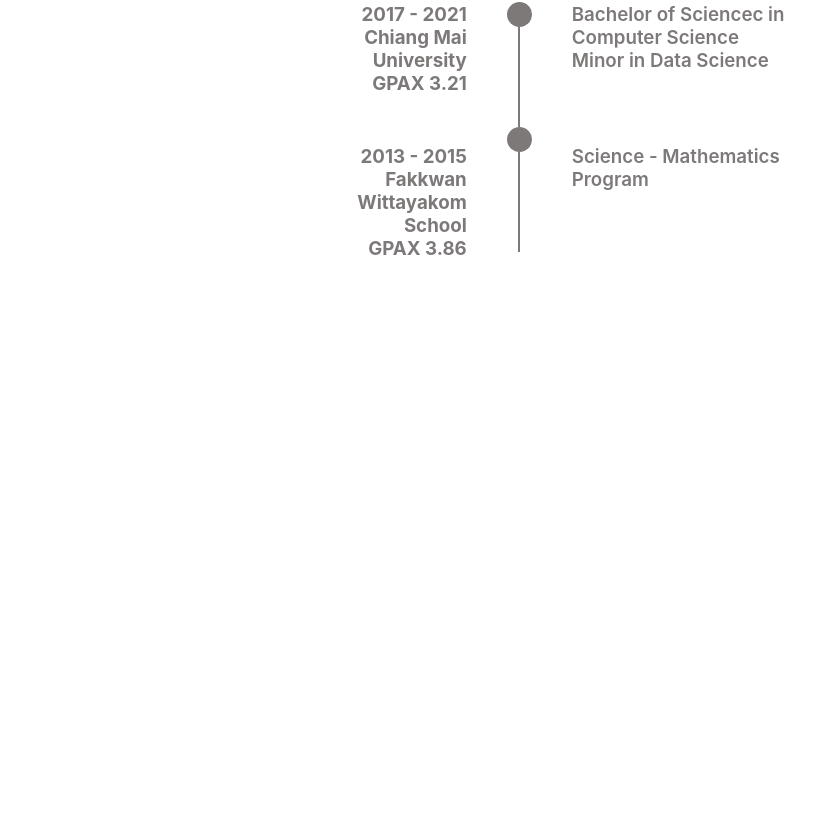
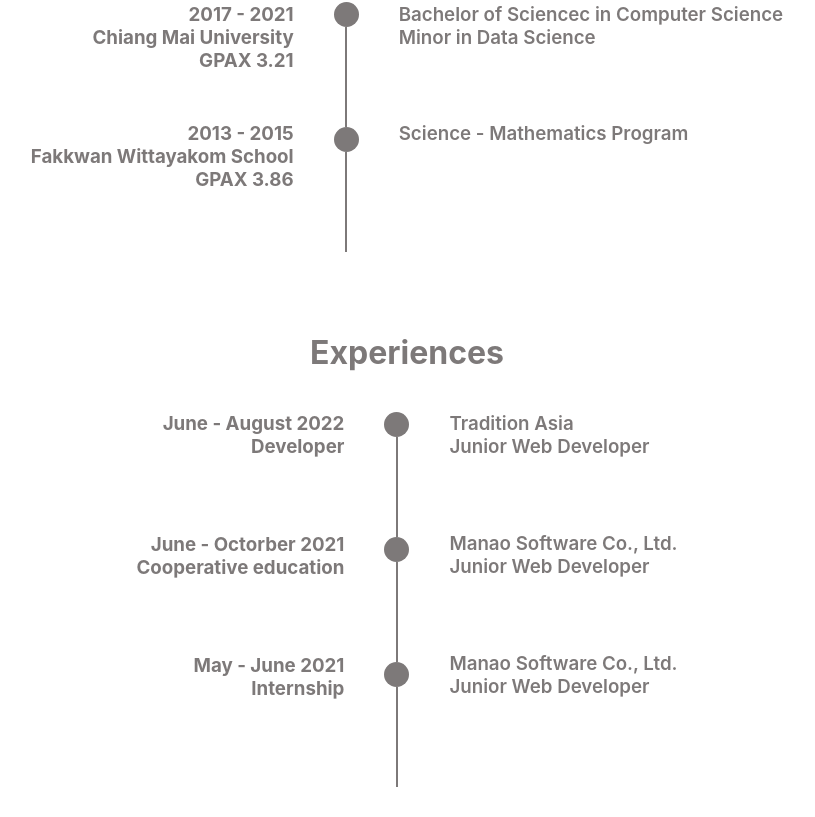
Before and after one commit to Wannara/Resume-for-job-interview, a React (Create React App) app in the folder resume-for-job-interview/: page / in a window 1280 px wide. Shown: the part 494-1311 px from the top of the page, without its empty margins (233-1048 px from the left). Before the commit the page ends 835 px from the top, so only its background shows below. Built offline with nearby package versions, Linux system fonts and the light colour scheme.

Commit message:
add-experiences-component

```diff
--- a/resume-for-job-interview/src/App.js
+++ b/resume-for-job-interview/src/App.js
@@ -2,6 +2,7 @@
 import { useEffect } from 'react';
 import './App.css';
 import Education from './components/Education/education';
+import Experiences from './components/Experiences/experiences';
 import Home from './components/Home/home';
 import Navbar from './components/Navbar/Navbar';
 
@@ -17,6 +18,7 @@
       <div className="container">
         <Home></Home>
         <Education></Education>
+        <Experiences></Experiences>
       </div>
       {/* <header className="App-header">
         <img src={logo} className="App-logo" alt="logo" />
--- a/resume-for-job-interview/src/components/Education/styles.css
+++ b/resume-for-job-interview/src/components/Education/styles.css
@@ -12,7 +12,8 @@
 
 .content-education {
     display:flex;
-    padding-left: 300px;
+    /* padding-left: 300px; */
+    justify-content: center;
 }
 
 .year-education {
@@ -25,6 +26,8 @@
     font-weight: 700;
     padding-bottom: 32px ;
 }
+
+
 
 .text-study {
     text-align: left;
--- /dev/null
+++ b/resume-for-job-interview/src/components/Experiences/experiences.js
@@ -0,0 +1,56 @@
+
+import './styles.css';
+function Experiences (){
+
+    return(<>
+    <div className="container-education">
+    <h1 className="topic-education">Experiences</h1>
+    <div className="content-education">
+            <div className="year-education">
+                <h3 className="text-year-experiences">
+                    June -  August 2022 <br/>
+                    Developer
+                </h3>
+                <h3 className="text-year-experiences">
+                    June - Octorber 2021 <br/>
+                    Cooperative education<br/>
+                </h3>
+                <h3 className="text-year-experiences">
+                    May - June 2021 <br/>
+                    Internship<br/>
+                </h3>
+            </div>
+
+            <div className="line">
+                <span className="circle"></span>
+                <span className="vertical"></span>
+                <span className="circle"></span>
+                <span className="vertical"></span>
+                <span className="circle"></span>
+                <span className="vertical"></span>
+
+            </div>
+
+            <div className="program-study">
+                <h3 className="text-study">
+                    Tradition Asia <br/>
+                    Junior Web Developer
+                </h3>
+                <h3 className="text-study">
+                    Manao Software Co., Ltd. <br/>
+                    Junior Web Developer
+                </h3>
+                <h3 className="text-study">
+                    Manao Software Co., Ltd. <br/>
+                    Junior Web Developer
+                </h3>
+            </div>
+
+
+        </div>
+
+    </div>
+    </>)
+}
+
+export default Experiences;
--- /dev/null
+++ b/resume-for-job-interview/src/components/Experiences/styles.css
@@ -0,0 +1,6 @@
+.text-year-experiences{
+    text-align: right;
+    color: rgb(125, 121, 121);
+    font-weight: 700;
+    padding-bottom: 56px ;
+}
```
